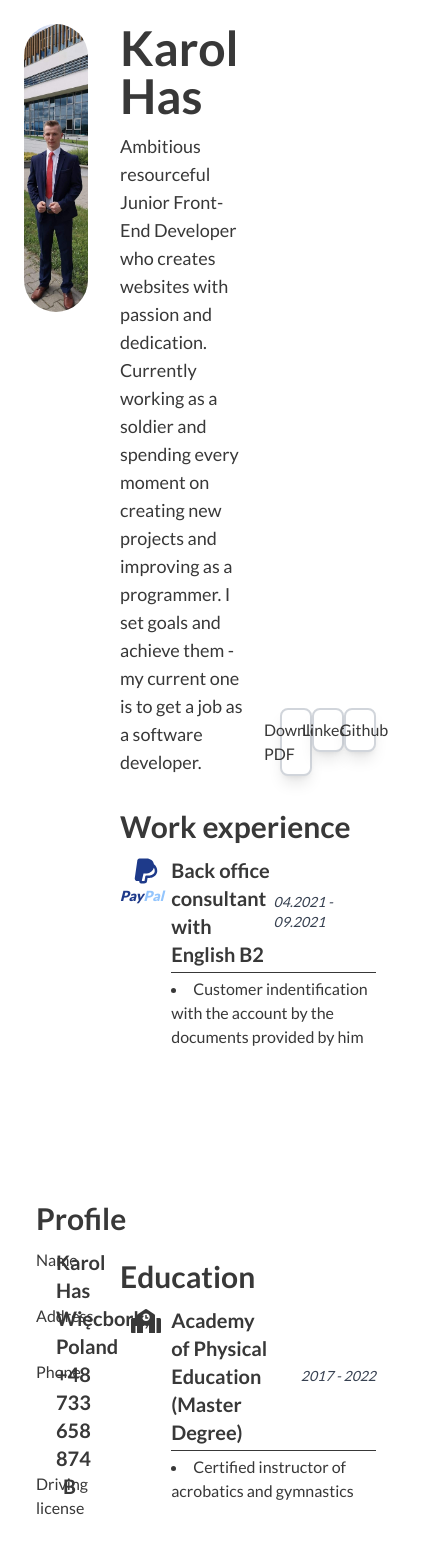
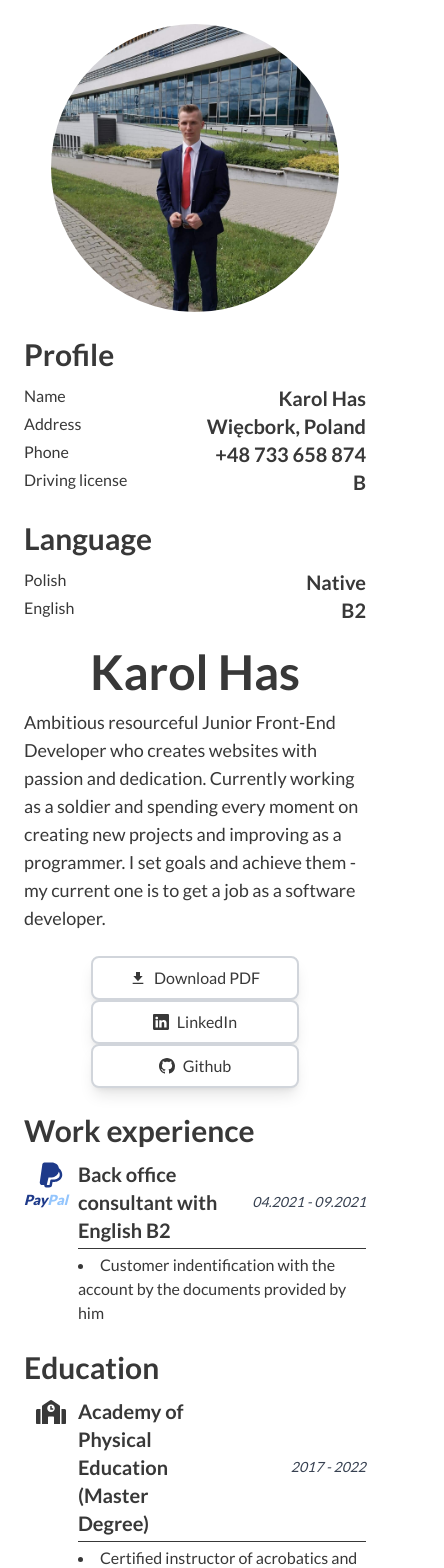
Before and after one commit to karolhas/CV, a React (Vite) app: page /#/ in a window 390 px wide. Shown: the top 1568 px of the page, 444 px wide, since content can reach past the window. Built offline with nearby package versions, Linux system fonts and the light colour scheme.

Commit message:
changed profile, language, about, buttons componnets to mobile version

```diff
--- a/src/App.tsx
+++ b/src/App.tsx
@@ -9,33 +9,43 @@ import Skills from "./components/Skills";
 
 function App() {
   return (
-    <div className="grid-rows-8 grid min-h-screen grid-cols-12 content-center gap-8 p-6">
-      <div className="col-span-3 col-start-1 row-span-3 row-start-1">
+    <div className="p-6">
+      <div className="mb-6">
         <Photo />
       </div>
-      <div className="col-span-3 col-start-1 row-start-4 px-3">
+      <div className="mb-6">
         <Profile />
       </div>
-      <div className="col-span-3 col-start-1 row-start-5 px-3">
+      <div className="mb-6">
         <Language />
       </div>
-      <div className="col-span-5 col-start-4 row-span-2 row-start-1 flex items-center">
+      <div className="mb-6">
         <About />
       </div>
-      <div className="col-span-4 col-start-9 row-span-2 row-start-1 flex items-end">
+      <div className="mb-6">
         <Buttons />
       </div>
-      <div className="col-span-9 col-start-4 row-start-3">
+      <div className="mb-6">
         <Experience />
       </div>
-      <div className="col-span-9 col-start-4 row-start-4 flex flex-col justify-center">
+      <div className="mb-6">
         <Education />
       </div>
-      <div className="col-span-9 col-start-4 row-start-5">
+      <div className="">
         <Skills />
       </div>
     </div>
   );
 }
 
+// LG SCREEN: grid-rows-8 grid min-h-screen grid-cols-12 content-center gap-8 p-6
+// LG PHOTO: col-span-3 col-start-1 row-span-3 row-start-1
+// LG PROFILE: col-span-3 col-start-1 row-start-4 px-3
+// LG LANGUAGE: col-span-3 col-start-1 row-start-5 px-3
+// LG ABOUT: col-span-5 col-start-4 row-span-2 row-start-1 flex items-center
+// LG BUTTONS: col-span-4 col-start-9 row-span-2 row-start-1 flex items-end
+// LG EXPERIENCE: col-span-9 col-start-4 row-start-3
+// LG EDUCATION: col-span-9 col-start-4 row-start-4 flex flex-col justify-center
+// LG SKILLS:
+
 export default App;
--- a/src/components/About.tsx
+++ b/src/components/About.tsx
@@ -3,7 +3,9 @@ function About() {
     <>
       <div className="flex w-full flex-col">
         <div>
-          <h1 className="mb-3 text-5xl font-bold">Karol Has</h1>
+          <h1 className="mb-3 text-center text-5xl font-bold lg:text-left">
+            Karol Has
+          </h1>
         </div>
         <div>
           <p className="text-lg">
--- a/src/components/Buttons.tsx
+++ b/src/components/Buttons.tsx
@@ -5,7 +5,7 @@ import PDF from "../assets/CV_Karol_Has.pdf";
 
 function Buttons() {
   return (
-    <div className="grid w-full grid-cols-3">
+    <div className="mx-auto w-52 lg:grid lg:w-full lg:grid-cols-3">
       <div className="cols-span-1">
         <ButtonsCard
           hrefLink={PDF}
--- a/src/components/common/Profile/index.tsx
+++ b/src/components/common/Profile/index.tsx
@@ -8,9 +8,11 @@ export const ProfileCard = ({
   description,
 }: React.PropsWithChildren<ProfileProps>) => {
   return (
-    <div className="grid grid-cols-2">
-      <div>{caption}</div>
-      <div className="text-right text-xl font-semibold">{description}</div>
+    <div className="grid grid-cols-3">
+      <div className="col-span-1">{caption}</div>
+      <div className="col-span-2 text-right text-xl font-semibold">
+        {description}
+      </div>
     </div>
   );
 };
```
